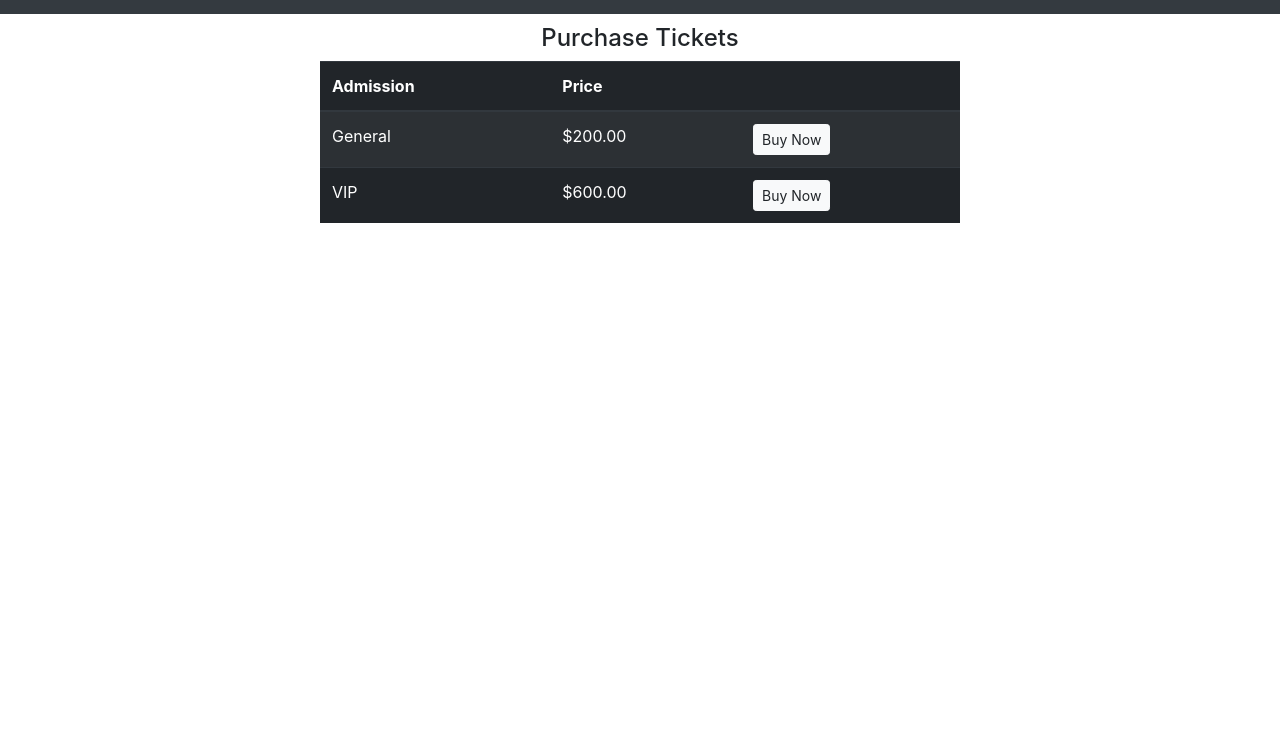
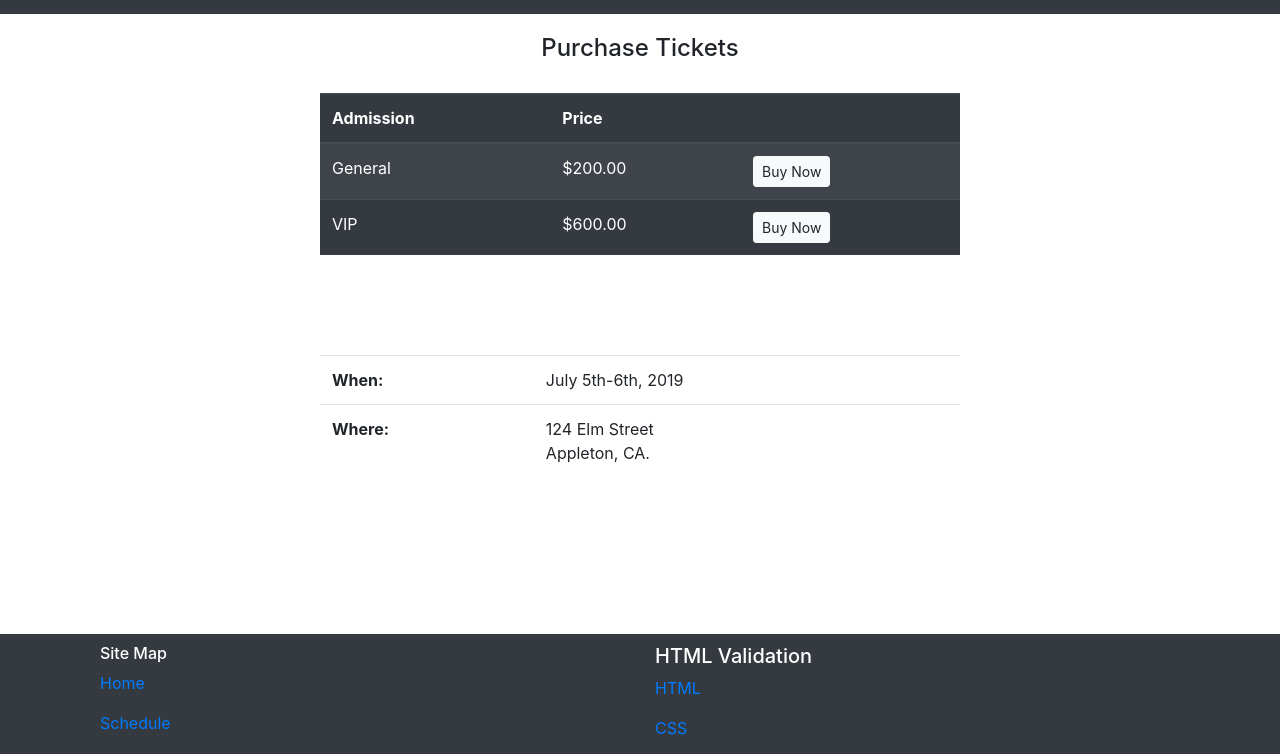
Before and after one commit to yaelBrown/FinalFirstDraft, a plain HTML site: page tickets.html in a window 1280 px wide. Shown: the part 42-796 px from the top of the page. Drawn offline with nearby package versions, Linux system fonts and the light colour scheme.

Commit message:
Finished project
Finished project and turned in version.

```diff
--- a/css/tickets.css
+++ b/css/tickets.css
@@ -1,9 +1,22 @@
 table {
   width: 50% !important;
-  margin: 0px auto 0px auto;
+  margin: 30px auto 30px auto;
 }
 
 h4 {
-  margin-top: 10px;
+  margin-top: 20px;
+  margin-bottom: 15px;
   text-align: center;
 }
+
+.location-table {
+  margin-top: 100px;
+}
+
+.ticket-content {
+  Height: 600px;
+}
+
+footer {
+  height: 200px !important;
+}
--- a/tickets.html
+++ b/tickets.html
@@ -6,12 +6,11 @@
     <meta name="viewport" content="width=device-width, initial-scale=1, shrink-to-fit=no">
 
     <!-- Bootstrap CSS -->
-    <link rel="stylesheet" href="https://stackpath.bootstrapcdn.com/bootstrap/4.1.3/css/bootstrap.min.css" integrity="sha384-MCw98/SFnGE8fJT3GXwEOngsV7Zt27NXFoaoApmYm81iuXoPkFOJwJ8ERdknLPMO" crossorigin="anonymous">
-
+    <link rel="stylesheet" href="https://stackpath.bootstrapcdn.com/bootstrap/4.2.1/css/bootstrap.min.css" integrity="sha384-GJzZqFGwb1QTTN6wy59ffF1BuGJpLSa9DkKMp0DgiMDm4iYMj70gZWKYbI706tWS" crossorigin="anonymous">
 
     <!-- Custom Stylesheets -->
-    <link rel="stylesheet" href="/css/style.css">
-    <link rel="stylesheet" href="/css/tickets.css">
+    <link rel="stylesheet" href="./css/style.css">
+    <link rel="stylesheet" href="./css/tickets.css">
 
     <title>YaelFest</title>
   </head>
@@ -27,7 +26,7 @@
     </nav>
 
     <!-- Order tickets table -->
-      <div class="content">
+    <div class="ticket-content">
       <h4>Purchase Tickets</h4>
       <table class="table table-striped table-dark">
         <thead>
@@ -50,7 +49,23 @@
           </tr>
         </tbody>
       </table>
-    </div>
+
+
+      <!-- Location Information -->
+      <table class="table location-table">
+        <tbody>
+          <tr>
+            <th>When:</th>
+            <td>July 5th-6th, 2019</td>
+          </tr>
+          <tr>
+            <th>Where:</th>
+            <td>124 Elm Street<br>
+            Appleton, CA.</td>
+          </tr>
+        </tbody>
+      </table>
+    </div> <!-- ticket-content -->
 
     <!-- Footer -->
     <footer class="bg-dark">
@@ -64,9 +79,8 @@
           </div>
           <div class="col">
             <h5>HTML Validation</h5>
-            <a href="#"><p>HTML</p></a>
-            <a href="#"><p>CSS</p></a>
-            <h5></h5>
+            <a href="https://validator.w3.org/nu/?doc=http%3A%2F%2Fnova.umuc.edu%2F~ct385a25%2FfinalRoughDraft%2Ftickets.html"><p>HTML</p></a>
+            <a href="https://jigsaw.w3.org/css-validator/validator?uri=http%3A%2F%2Fnova.umuc.edu%2F~ct385a25%2Fexercise2%2Findex.html&profile=css3svg&usermedium=all&warning=1&vextwarning=&lang=en"><p>CSS</p></a>
           </div>
         </div>
       </div>
```
Also changed, not shown: index.html (+4 -5 lines), schedule.html (+4 -6 lines), 1 other file. Lines whose indentation alone changed are shown as unchanged.
